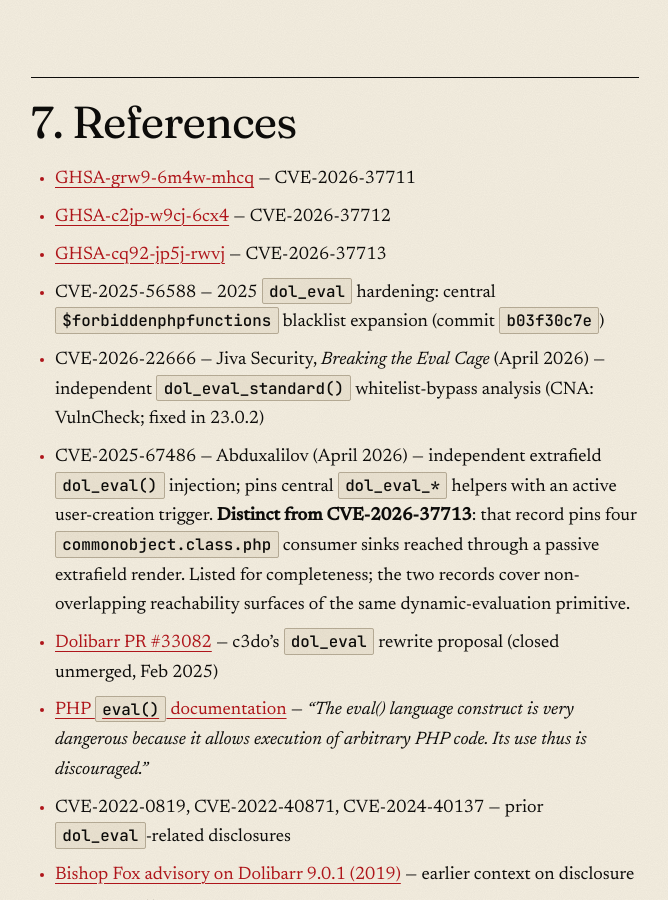
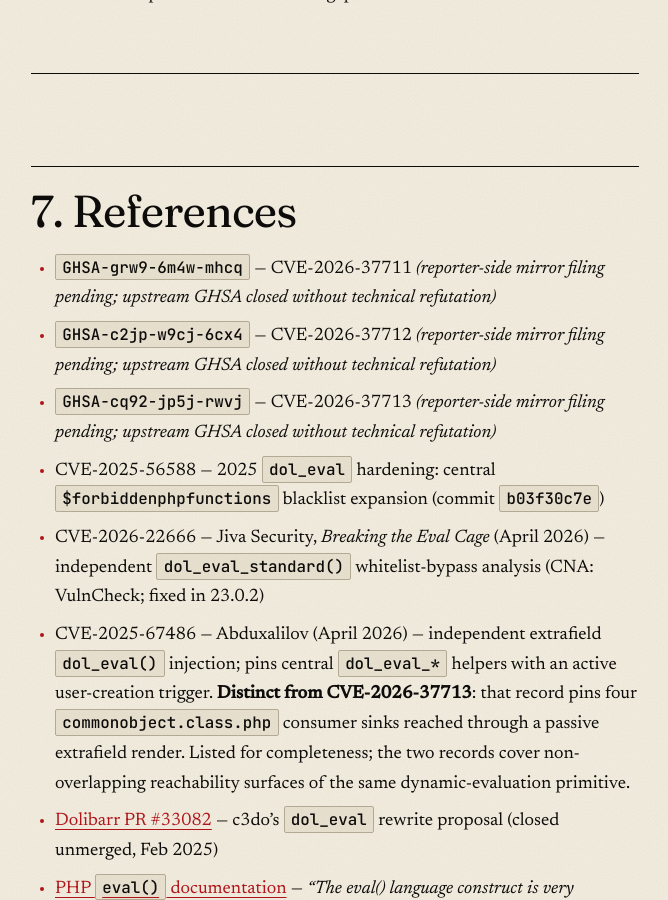
Before and after one commit to bryamzxz/bryamzxz.github.io, a Jekyll site: the page built from _posts/2026-05-25-dol_eval-five-years.md, in a window 1280 px wide and 900 px high, scrolled down 19727 px. Shown: the whole window, without its empty margins (63-731 px from the left). Built offline with Jekyll 4.4.1, drawn with Linux system fonts in a browser that asks for light colours; some of the changed text lies outside the part shown.

Commit message:
Post cleanup + add jekyll-sitemap
- Drop URL anchors on 6 GHSA references — upstream advisories
  github.com/Dolibarr/dolibarr/security/advisories/GHSA-* were closed
  by the maintainer and now 404. Keep the GHSA IDs visible as code and
  annotate "(closed by upstream; mirror filing pending on reporter's
  fork)" so readers understand the broken link is not a typo. URLs can
  be re-added once the GHSAs are re-filed on the reporter's own fork.
- Add jekyll-sitemap plugin so /sitemap.xml is generated (was 404).
  Plugin is whitelisted on GitHub Pages, no extra build config needed.

```diff
--- a/_config.yml
+++ b/_config.yml
@@ -34,6 +34,7 @@ kramdown:
 plugins:
   - jekyll-feed
   - jekyll-seo-tag
+  - jekyll-sitemap
 
 # Don't include these in the build
 exclude:
--- a/_posts/2026-05-25-dol_eval-five-years.md
+++ b/_posts/2026-05-25-dol_eval-five-years.md
@@ -128,7 +128,7 @@ From a wider set of candidate findings produced during the audit, three were sel
 
 **Class:** CWE-94 (Code Injection) + CWE-184 (Incomplete List of Disallowed Inputs)
 **Affected:** Dolibarr v22.0.0 – v22.0.4 and v24.0.0-alpha
-**GHSA:** [`GHSA-grw9-6m4w-mhcq`](https://github.com/Dolibarr/dolibarr/security/advisories/GHSA-grw9-6m4w-mhcq)
+**GHSA:** `GHSA-grw9-6m4w-mhcq` *(closed by upstream maintainer; mirror filing pending on reporter's fork)*
 
 #### Description
 
@@ -195,7 +195,7 @@ Remove the `dol_eval` block entirely from this code path. The `perms` attribute
 
 **Class:** CWE-78 (OS Command Injection)
 **Affected:** Dolibarr v22.0.0 – v22.0.4 and v24.0.0-alpha
-**GHSA:** [`GHSA-c2jp-w9cj-6cx4`](https://github.com/Dolibarr/dolibarr/security/advisories/GHSA-c2jp-w9cj-6cx4)
+**GHSA:** `GHSA-c2jp-w9cj-6cx4` *(closed by upstream maintainer; mirror filing pending on reporter's fork)*
 
 #### Description
 
@@ -274,7 +274,7 @@ Implement a strict allowlist for `$this->methodename` when `jobtype == 'function
 
 **Class:** CWE-95 (Eval Injection)
 **Affected:** Dolibarr v22.0.0 – v22.0.4 and v24.0.0-alpha
-**GHSA:** [`GHSA-cq92-jp5j-rwvj`](https://github.com/Dolibarr/dolibarr/security/advisories/GHSA-cq92-jp5j-rwvj)
+**GHSA:** `GHSA-cq92-jp5j-rwvj` *(closed by upstream maintainer; mirror filing pending on reporter's fork)*
 
 #### Description
 
@@ -423,9 +423,9 @@ The OpenSSF Vulnerability Disclosures Working Group and other CVD-norm bodies ar
 
 ## 7. References
 
-- [GHSA-grw9-6m4w-mhcq](https://github.com/Dolibarr/dolibarr/security/advisories/GHSA-grw9-6m4w-mhcq) — CVE-2026-37711
-- [GHSA-c2jp-w9cj-6cx4](https://github.com/Dolibarr/dolibarr/security/advisories/GHSA-c2jp-w9cj-6cx4) — CVE-2026-37712
-- [GHSA-cq92-jp5j-rwvj](https://github.com/Dolibarr/dolibarr/security/advisories/GHSA-cq92-jp5j-rwvj) — CVE-2026-37713
+- `GHSA-grw9-6m4w-mhcq` — CVE-2026-37711 *(reporter-side mirror filing pending; upstream GHSA closed without technical refutation)*
+- `GHSA-c2jp-w9cj-6cx4` — CVE-2026-37712 *(reporter-side mirror filing pending; upstream GHSA closed without technical refutation)*
+- `GHSA-cq92-jp5j-rwvj` — CVE-2026-37713 *(reporter-side mirror filing pending; upstream GHSA closed without technical refutation)*
 - CVE-2025-56588 — 2025 `dol_eval` hardening: central `$forbiddenphpfunctions` blacklist expansion (commit `b03f30c7e`)
 - CVE-2026-22666 — Jiva Security, *Breaking the Eval Cage* (April 2026) — independent `dol_eval_standard()` whitelist-bypass analysis (CNA: VulnCheck; fixed in 23.0.2)
 - CVE-2025-67486 — Abduxalilov (April 2026) — independent extrafield `dol_eval()` injection; pins central `dol_eval_*` helpers with an active user-creation trigger. **Distinct from CVE-2026-37713**: that record pins four `commonobject.class.php` consumer sinks reached through a passive extrafield render. Listed for completeness; the two records cover non-overlapping reachability surfaces of the same dynamic-evaluation primitive.
```
